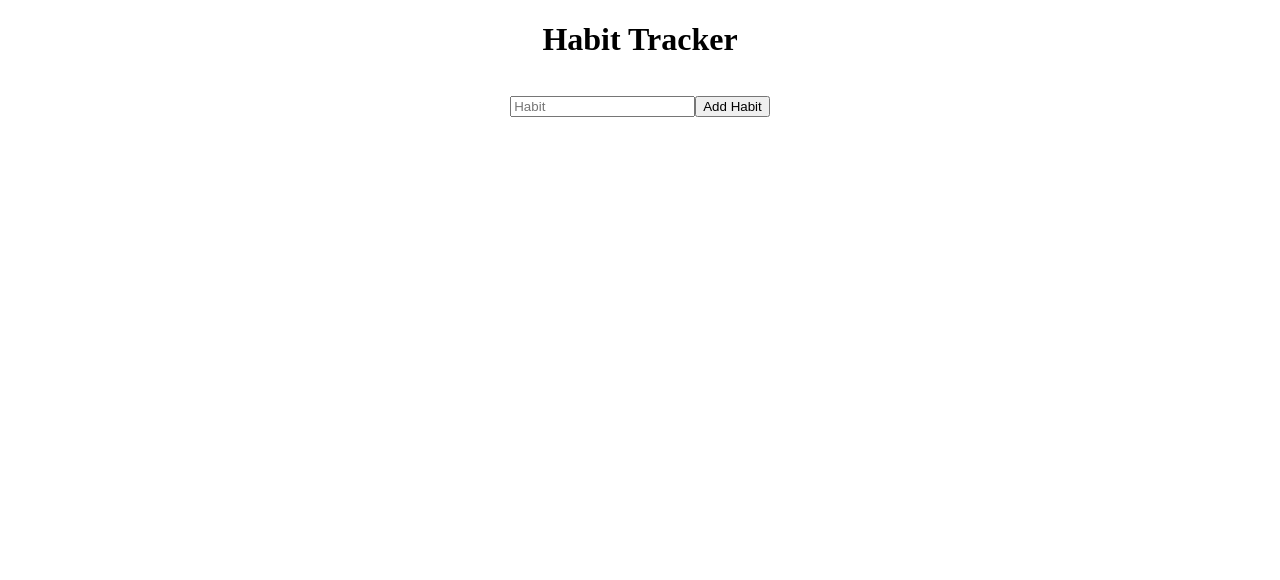
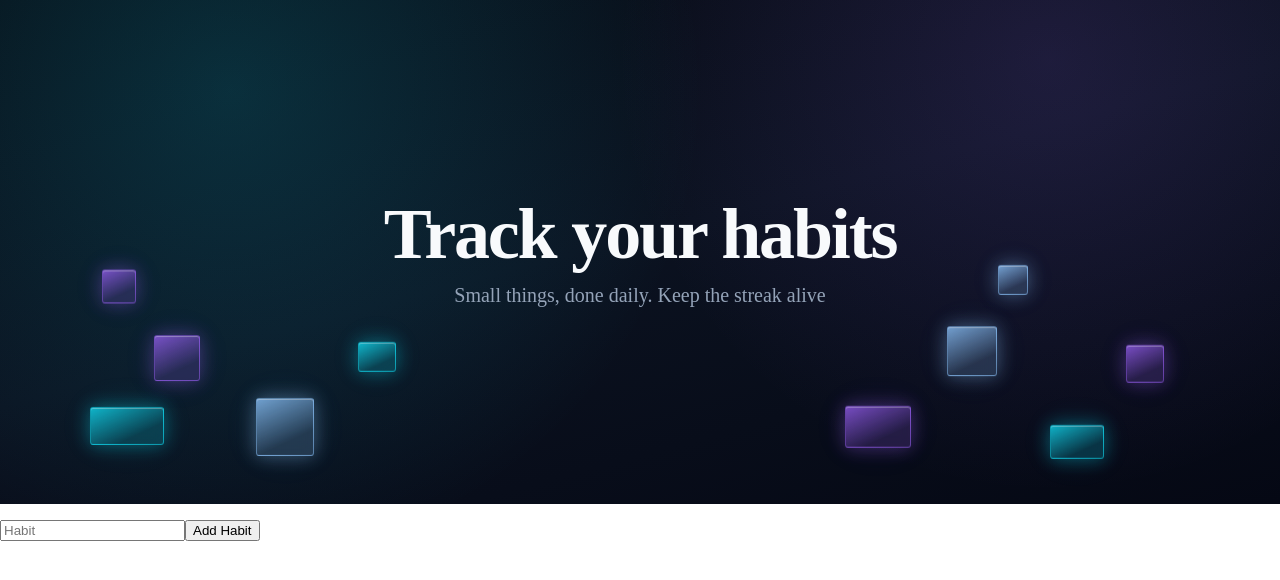
Before and after one commit to J-reyes/habit-tracker, a React (Vite) app: page / in a window 1280 px wide. Shown: the top 580 px of the page. Built offline with nearby package versions, Linux system fonts and the light colour scheme.

Commit message:
added styling to the Header component

```diff
--- a/src/components/Header/Header.module.css
+++ b/src/components/Header/Header.module.css
@@ -0,0 +1,108 @@
+.hero {
+  position: relative;
+  overflow: hidden;
+  isolation: isolate;
+  min-height: 55vh;
+  display: flex;
+  flex-direction: column;
+  justify-content: center;
+  align-items: center;
+  gap: 0.75rem;
+  padding: 2rem 1.5rem;
+  text-align: center;
+  color: #e2e8f0;
+  background:
+    radial-gradient(circle at 18% 18%, hsl(186 94% 52% / 0.16), transparent 42%),
+    radial-gradient(circle at 82% 12%, hsl(263 84% 66% / 0.14), transparent 38%),
+    linear-gradient(165deg, #070b14 0%, #0b1220 48%, #050814 100%);
+}
+
+.blocks {
+  position: absolute;
+  inset: 0;
+  z-index: 0;
+  pointer-events: none;
+}
+
+.block {
+  --hsl: 186 94% 52%;
+  position: absolute;
+  border-radius: 3px;
+  background:
+    linear-gradient(
+      155deg,
+      hsl(var(--hsl) / 0.85) 0%,
+      hsl(var(--hsl) / 0.22) 70%
+    );
+  border: 1px solid hsl(var(--hsl) / 0.55);
+  box-shadow:
+    0 0 18px hsl(var(--hsl) / 0.4),
+    0 0 40px hsl(var(--hsl) / 0.12),
+    inset 0 1px 0 hsl(0 0% 100% / 0.35);
+  backdrop-filter: blur(6px);
+  animation: assemble-and-float 9s ease-in-out infinite;
+}
+
+.cyan {
+  --hsl: 186 94% 52%;
+}
+
+.violet {
+  --hsl: 263 84% 66%;
+}
+
+.ice {
+  --hsl: 210 100% 78%;
+}
+
+.title,
+.subtitle {
+  position: relative;
+  z-index: 1;
+}
+
+.title {
+  margin: 0;
+  font-size: clamp(2.25rem, 6vw, 4.5rem);
+  font-weight: 800;
+  letter-spacing: -0.03em;
+  line-height: 1.05;
+  color: #f8fafc;
+}
+
+.subtitle {
+  margin: 0;
+  max-width: 40ch;
+  font-size: clamp(1rem, 2vw, 1.25rem);
+  color: #94a3b8;
+}
+
+@keyframes assemble-and-float {
+  0% {
+    opacity: 0;
+    transform: translateY(80px) scale(0.65);
+  }
+  18% {
+    opacity: 0.92;
+    transform: translateY(0) scale(1);
+  }
+  50% {
+    opacity: 0.92;
+    transform: translateY(-12px) scale(1);
+  }
+  82% {
+    opacity: 0.92;
+    transform: translateY(0) scale(1);
+  }
+  100% {
+    opacity: 0;
+    transform: translateY(80px) scale(0.65);
+  }
+}
+
+@media (prefers-reduced-motion: reduce) {
+  .block {
+    opacity: 0.7;
+    animation: none;
+  }
+}
--- a/src/components/Header/Header.tsx
+++ b/src/components/Header/Header.tsx
@@ -1,9 +1,43 @@
+import styles from "./Header.module.css";
+
+const BLOCKS = [
+  { left: "7%", bottom: "10%", w: 72, h: 36, delay: "0s", duration: "9s", tone: "cyan" },
+  { left: "12%", bottom: "22%", w: 44, h: 44, delay: "0.35s", duration: "10s", tone: "violet" },
+  { left: "20%", bottom: "8%", w: 56, h: 56, delay: "0.15s", duration: "8.5s", tone: "ice" },
+  { left: "28%", bottom: "24%", w: 36, h: 28, delay: "0.6s", duration: "11s", tone: "cyan" },
+  { left: "8%", bottom: "38%", w: 32, h: 32, delay: "0.9s", duration: "12s", tone: "violet" },
+  { left: "66%", bottom: "9%", w: 64, h: 40, delay: "0.2s", duration: "9.5s", tone: "violet" },
+  { left: "74%", bottom: "23%", w: 48, h: 48, delay: "0.45s", duration: "10.5s", tone: "ice" },
+  { left: "82%", bottom: "8%", w: 52, h: 32, delay: "0.1s", duration: "8s", tone: "cyan" },
+  { left: "88%", bottom: "22%", w: 36, h: 36, delay: "0.7s", duration: "11.5s", tone: "violet" },
+  { left: "78%", bottom: "40%", w: 28, h: 28, delay: "1s", duration: "12.5s", tone: "ice" },
+] as const;
+
 function Header() {
-    return (
-        <header>
-            <h1>Habit Tracker</h1>
-        </header>
-    )
+  return (
+    <header className={styles.hero}>
+      <div className={styles.blocks} aria-hidden="true">
+        {BLOCKS.map((block, index) => (
+          <span
+            key={index}
+            className={`${styles.block} ${styles[block.tone]}`}
+            style={{
+              left: block.left,
+              bottom: block.bottom,
+              width: block.w,
+              height: block.h,
+              animationDelay: block.delay,
+              animationDuration: block.duration,
+            }}
+          />
+        ))}
+      </div>
+      <h1 className={styles.title}>Track your habits</h1>
+      <p className={styles.subtitle}>
+        Small things, done daily. Keep the streak alive
+      </p>
+    </header>
+  );
 }
 
 export default Header;
--- a/src/index.css
+++ b/src/index.css
@@ -3,7 +3,7 @@
   display: flex;
   flex-direction: column;
   /* justify-content: center; */
-  align-items: center;
+  /* align-items: center; */
   gap: 1rem;
 }
 
```
